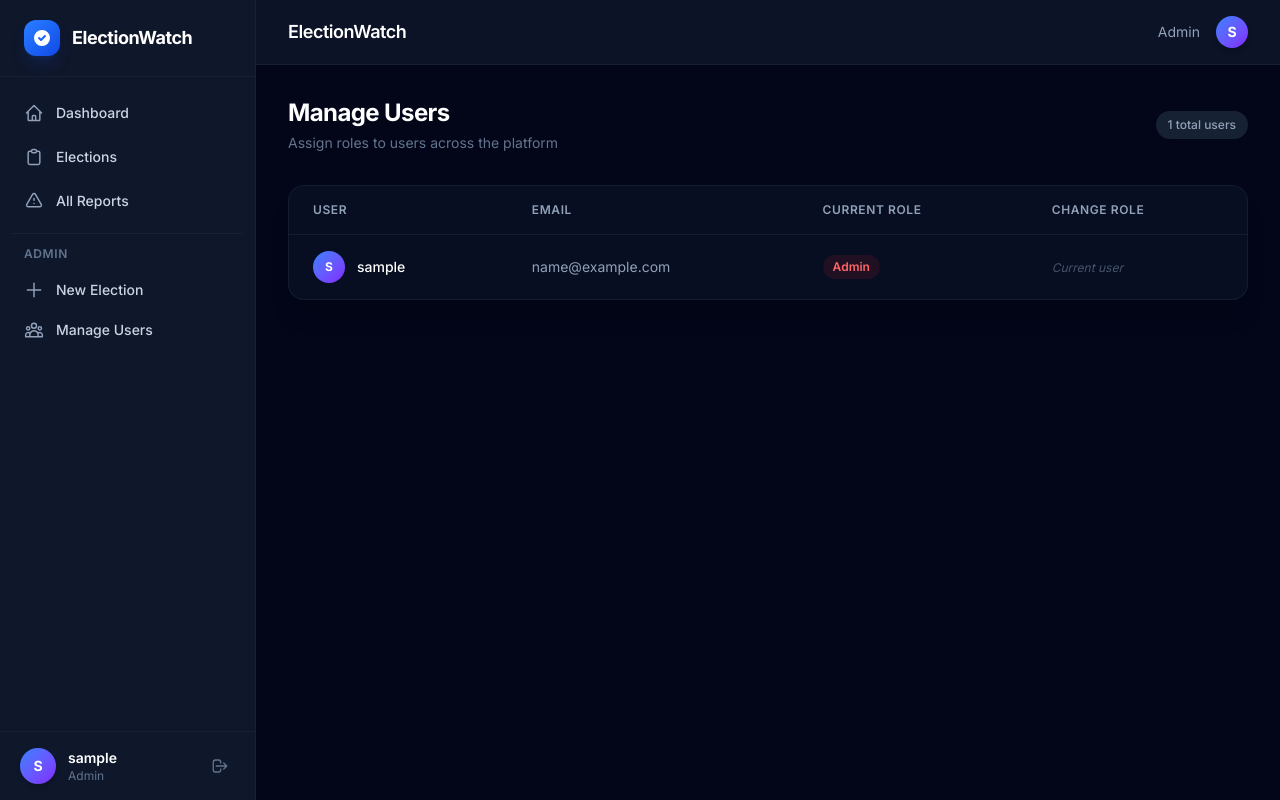
After one commit to MathewAddala/election-monitoring, a Django app: page /accounts/users/ in a window 1280 px wide. The commit adds this page. Run offline with Django 5.2, Linux system fonts and the light colour scheme; a user stored in the database is signed in; tables that the repository leaves empty hold one stand-in row (values such as "Sample post"); some libraries are stand-ins or nearby versions.

Commit message:
feat: admin user management with role assignment, role selection on registration

```diff
--- a/accounts/forms.py
+++ b/accounts/forms.py
@@ -2,7 +2,6 @@ from django import forms
 from django.contrib.auth.forms import UserCreationForm
 from .models import CustomUser
 
-# Shared CSS classes for form widgets
 INPUT_CSS = (
     'w-full px-4 py-3 bg-slate-900/80 border border-slate-600 rounded-xl '
     'text-white placeholder-slate-500 focus:outline-none focus:ring-2 '
@@ -31,10 +30,15 @@ class RegisterForm(UserCreationForm):
 
     class Meta:
         model  = CustomUser
-        fields = ['username', 'email', 'phone', 'password1', 'password2']
+        fields = ['username', 'email', 'phone', 'role', 'password1', 'password2']
 
     def __init__(self, *args, **kwargs):
         super().__init__(*args, **kwargs)
+        self.fields['role'].choices = [
+            ('citizen',  'Citizen'),
+            ('observer', 'Election Observer'),
+        ]
+        self.fields['role'].widget.attrs['class'] = SELECT_CSS
         placeholders = {
             'username':  'Choose a username',
             'email':     'you@example.com',
@@ -43,6 +47,8 @@ class RegisterForm(UserCreationForm):
             'password2': 'Confirm your password',
         }
         for name, field in self.fields.items():
+            if name == 'role':
+                continue
             field.widget.attrs['class'] = INPUT_CSS
             if name in placeholders:
                 field.widget.attrs['placeholder'] = placeholders[name]
@@ -68,3 +74,13 @@ class ProfileForm(forms.ModelForm):
                 field.widget.attrs['class'] = INPUT_CSS
             if name in placeholders:
                 field.widget.attrs['placeholder'] = placeholders[name]
+
+
+class UserRoleForm(forms.ModelForm):
+    class Meta:
+        model  = CustomUser
+        fields = ['role']
+
+    def __init__(self, *args, **kwargs):
+        super().__init__(*args, **kwargs)
+        self.fields['role'].widget.attrs['class'] = SELECT_CSS
--- a/accounts/management/commands/create_admin.py
+++ b/accounts/management/commands/create_admin.py
@@ -4,7 +4,6 @@ from accounts.models import CustomUser
 
 
 class Command(BaseCommand):
-    help = 'Create default admin user if none exists'
 
     def handle(self, *args, **options):
         if not CustomUser.objects.filter(role='admin').exists():
--- a/accounts/urls.py
+++ b/accounts/urls.py
@@ -4,8 +4,10 @@ from . import views
 app_name = 'accounts'
 
 urlpatterns = [
-    path('login/',    views.login_view,    name='login'),
-    path('logout/',   views.logout_view,   name='logout'),
-    path('register/', views.register_view, name='register'),
-    path('profile/',  views.profile_view,  name='profile'),
+    path('login/',    views.login_view,       name='login'),
+    path('logout/',   views.logout_view,      name='logout'),
+    path('register/', views.register_view,    name='register'),
+    path('profile/',  views.profile_view,     name='profile'),
+    path('users/',    views.manage_users,     name='manage_users'),
+    path('users/<int:pk>/role/', views.change_user_role, name='change_user_role'),
 ]
--- a/accounts/views.py
+++ b/accounts/views.py
@@ -1,8 +1,9 @@
-from django.shortcuts import render, redirect
+from django.shortcuts import render, redirect, get_object_or_404
 from django.contrib.auth import authenticate, login, logout
 from django.contrib.auth.decorators import login_required
 from django.contrib import messages
-from .forms import RegisterForm, ProfileForm
+from .forms import RegisterForm, ProfileForm, UserRoleForm
+from .models import CustomUser
 
 
 def login_view(request):
@@ -42,3 +43,26 @@ def profile_view(request):
         messages.success(request, 'Profile updated.')
         return redirect('accounts:profile')
     return render(request, 'accounts/profile.html', {'form': form})
+
+
+@login_required
+def manage_users(request):
+    if not request.user.is_admin:
+        messages.error(request, 'Only admins can manage users.')
+        return redirect('dashboard:home')
+    users = CustomUser.objects.all().order_by('username')
+    return render(request, 'accounts/manage_users.html', {'users': users})
+
+
+@login_required
+def change_user_role(request, pk):
+    if not request.user.is_admin:
+        messages.error(request, 'Only admins can change roles.')
+        return redirect('dashboard:home')
+    target_user = get_object_or_404(CustomUser, pk=pk)
+    if request.method == 'POST':
+        form = UserRoleForm(request.POST, instance=target_user)
+        if form.is_valid():
+            form.save()
+            messages.success(request, f'Role for {target_user.username} updated to {target_user.get_role_display()}.')
+    return redirect('accounts:manage_users')
--- a/election_core/urls.py
+++ b/election_core/urls.py
@@ -20,10 +20,8 @@ urlpatterns = [
     path('',            root_redirect),
 ]
 
-# Browser reload only in debug mode
 if settings.DEBUG:
     urlpatterns.append(path('__reload__/', include('django_browser_reload.urls')))
 
-# Serve media files in development
 if settings.DEBUG:
     urlpatterns += static(settings.MEDIA_URL, document_root=settings.MEDIA_ROOT)
--- a/elections/forms.py
+++ b/elections/forms.py
@@ -1,7 +1,6 @@
 from django import forms
 from .models import Election, ElectionUpdate
 
-# Shared CSS classes for form widgets
 INPUT_CSS = (
     'w-full px-4 py-3 bg-slate-900/80 border border-slate-600 rounded-xl '
     'text-white placeholder-slate-500 focus:outline-none focus:ring-2 '
--- a/reports/forms.py
+++ b/reports/forms.py
@@ -1,7 +1,6 @@
 from django import forms
 from .models import IssueReport
 
-# Shared CSS classes for form widgets
 INPUT_CSS = (
     'w-full px-4 py-3 bg-slate-900/80 border border-slate-600 rounded-xl '
     'text-white placeholder-slate-500 focus:outline-none focus:ring-2 '
--- a/reports/views.py
+++ b/reports/views.py
@@ -21,7 +21,6 @@ def report_list(request):
 
 @login_required
 def report_create(request):
-    # Fix 4 — only citizens can file reports
     if not request.user.is_citizen:
         messages.error(request, 'Only citizens can file reports.')
         return redirect('reports:list')
@@ -38,7 +37,6 @@ def report_create(request):
 @login_required
 def report_detail(request, pk):
     report = get_object_or_404(IssueReport, pk=pk)
-    # Fix 3 — citizens can only see their own reports
     if request.user.is_citizen and report.citizen != request.user:
         messages.error(request, 'You can only view your own reports.')
         return redirect('reports:list')
@@ -53,7 +51,6 @@ def update_status(request, pk):
     report = get_object_or_404(IssueReport, pk=pk)
     if request.method == 'POST':
         new_status = request.POST.get('status', '')
-        # Fix 2 — validate against allowed values only
         if new_status in VALID_STATUSES:
             report.status = new_status
             report.save()
--- /dev/null
+++ b/templates/accounts/manage_users.html
@@ -0,0 +1,77 @@
+{% extends 'base.html' %}
+{% block title %}Manage Users{% endblock %}
+{% block content %}
+
+<div class="max-w-5xl mx-auto">
+  <div class="flex items-center justify-between mb-8">
+    <div>
+      <h1 class="text-2xl font-bold text-white tracking-tight">Manage Users</h1>
+      <p class="text-slate-500 mt-1 text-sm">Assign roles to users across the platform</p>
+    </div>
+    <span class="inline-flex items-center px-3 py-1.5 bg-slate-800/80 text-slate-400 text-xs font-medium rounded-full">
+      {{ users.count }} total users
+    </span>
+  </div>
+
+  <div class="bg-slate-900/50 backdrop-blur border border-slate-800/60 rounded-2xl overflow-hidden shadow-xl">
+    <div class="overflow-x-auto">
+      <table class="w-full text-sm">
+        <thead>
+          <tr class="border-b border-slate-800/60">
+            <th class="px-6 py-4 text-left text-xs font-semibold text-slate-400 uppercase tracking-wider">User</th>
+            <th class="px-6 py-4 text-left text-xs font-semibold text-slate-400 uppercase tracking-wider">Email</th>
+            <th class="px-6 py-4 text-left text-xs font-semibold text-slate-400 uppercase tracking-wider">Current Role</th>
+            <th class="px-6 py-4 text-left text-xs font-semibold text-slate-400 uppercase tracking-wider">Change Role</th>
+          </tr>
+        </thead>
+        <tbody class="divide-y divide-slate-800/40">
+          {% for u in users %}
+          <tr class="hover:bg-slate-800/30 transition-colors">
+            <td class="px-6 py-4">
+              <div class="flex items-center gap-3">
+                <div class="w-8 h-8 bg-gradient-to-br from-blue-500 to-violet-600 rounded-full flex items-center justify-center text-xs font-bold text-white shrink-0">
+                  {{ u.username|first|upper }}
+                </div>
+                <span class="text-white font-medium">{{ u.username }}</span>
+              </div>
+            </td>
+            <td class="px-6 py-4 text-slate-400">{{ u.email|default:"—" }}</td>
+            <td class="px-6 py-4">
+              {% if u.role == 'admin' %}
+                <span class="inline-flex items-center px-2.5 py-1 bg-red-500/10 text-red-400 text-xs font-semibold rounded-full">Admin</span>
+              {% elif u.role == 'observer' %}
+                <span class="inline-flex items-center px-2.5 py-1 bg-amber-500/10 text-amber-400 text-xs font-semibold rounded-full">Observer</span>
+              {% else %}
+                <span class="inline-flex items-center px-2.5 py-1 bg-blue-500/10 text-blue-400 text-xs font-semibold rounded-full">Citizen</span>
+              {% endif %}
+            </td>
+            <td class="px-6 py-4">
+              {% if u.pk != request.user.pk %}
+              <form method="post" action="{% url 'accounts:change_user_role' u.pk %}" class="flex items-center gap-2">
+                {% csrf_token %}
+                <select name="role" class="px-3 py-1.5 bg-slate-800 border border-slate-700 rounded-lg text-white text-xs focus:outline-none focus:ring-2 focus:ring-blue-500 focus:border-transparent">
+                  <option value="citizen" {% if u.role == 'citizen' %}selected{% endif %}>Citizen</option>
+                  <option value="observer" {% if u.role == 'observer' %}selected{% endif %}>Observer</option>
+                  <option value="admin" {% if u.role == 'admin' %}selected{% endif %}>Admin</option>
+                </select>
+                <button type="submit" class="px-3 py-1.5 bg-blue-600 hover:bg-blue-500 text-white text-xs font-semibold rounded-lg transition-colors">
+                  Update
+                </button>
+              </form>
+              {% else %}
+              <span class="text-slate-600 text-xs italic">Current user</span>
+              {% endif %}
+            </td>
+          </tr>
+          {% empty %}
+          <tr>
+            <td colspan="4" class="px-6 py-12 text-center text-slate-500">No users found.</td>
+          </tr>
+          {% endfor %}
+        </tbody>
+      </table>
+    </div>
+  </div>
+</div>
+
+{% endblock %}
--- a/templates/partials/sidebar.html
+++ b/templates/partials/sidebar.html
@@ -1,5 +1,4 @@
 <aside class="w-64 bg-slate-900 border-r border-slate-800/60 flex flex-col shrink-0">
-  <!-- Brand -->
   <div class="px-6 py-5 border-b border-slate-800/60">
     <a href="{% url 'dashboard:home' %}" class="flex items-center gap-3 group">
       <div class="w-9 h-9 bg-gradient-to-br from-blue-500 to-blue-700 rounded-xl flex items-center justify-center shadow-lg shadow-blue-900/30 transition-transform duration-200 group-hover:scale-105">
@@ -11,7 +10,6 @@
     </a>
   </div>
 
-  <!-- Navigation -->
   <nav class="flex-1 px-3 py-4 space-y-1 overflow-y-auto">
     <a href="{% url 'dashboard:home' %}" class="flex items-center gap-3 px-3 py-2.5 rounded-xl text-sm font-medium text-slate-300 hover:bg-slate-800/80 hover:text-white transition-all duration-150">
       <svg class="w-5 h-5 text-slate-400" fill="none" stroke="currentColor" viewBox="0 0 24 24">
@@ -40,11 +38,16 @@
         </svg>
         New Election
       </a>
+      <a href="{% url 'accounts:manage_users' %}" class="flex items-center gap-3 px-3 py-2.5 rounded-xl text-sm font-medium text-slate-300 hover:bg-slate-800/80 hover:text-white transition-all duration-150">
+        <svg class="w-5 h-5 text-slate-400" fill="none" stroke="currentColor" viewBox="0 0 24 24">
+          <path stroke-linecap="round" stroke-linejoin="round" stroke-width="1.75" d="M17 20h5v-2a3 3 0 00-5.356-1.857M17 20H7m10 0v-2c0-.656-.126-1.283-.356-1.857M7 20H2v-2a3 3 0 015.356-1.857M7 20v-2c0-.656.126-1.283.356-1.857m0 0a5.002 5.002 0 019.288 0M15 7a3 3 0 11-6 0 3 3 0 016 0zm6 3a2 2 0 11-4 0 2 2 0 014 0zM7 10a2 2 0 11-4 0 2 2 0 014 0z"/>
+        </svg>
+        Manage Users
+      </a>
     </div>
     {% endif %}
   </nav>
 
-  <!-- User Footer -->
   {% if user.is_authenticated %}
   <div class="px-3 py-4 border-t border-slate-800/60">
     <div class="flex items-center gap-3 px-2">
```
Also changed, not shown: election_core/settings.py (+1 -11 lines), theme/static/css/dist/styles.css.
